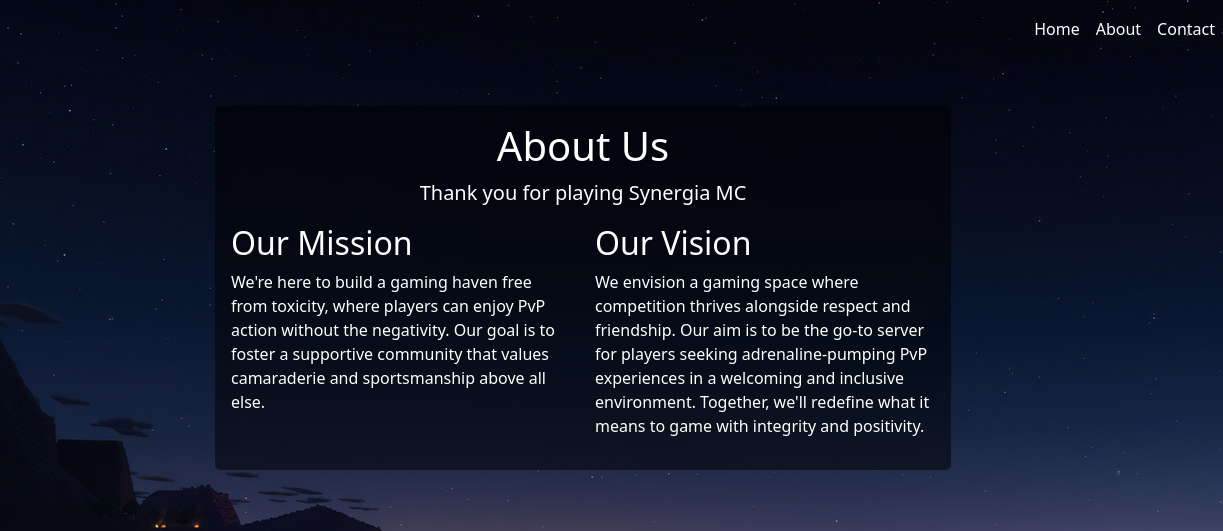
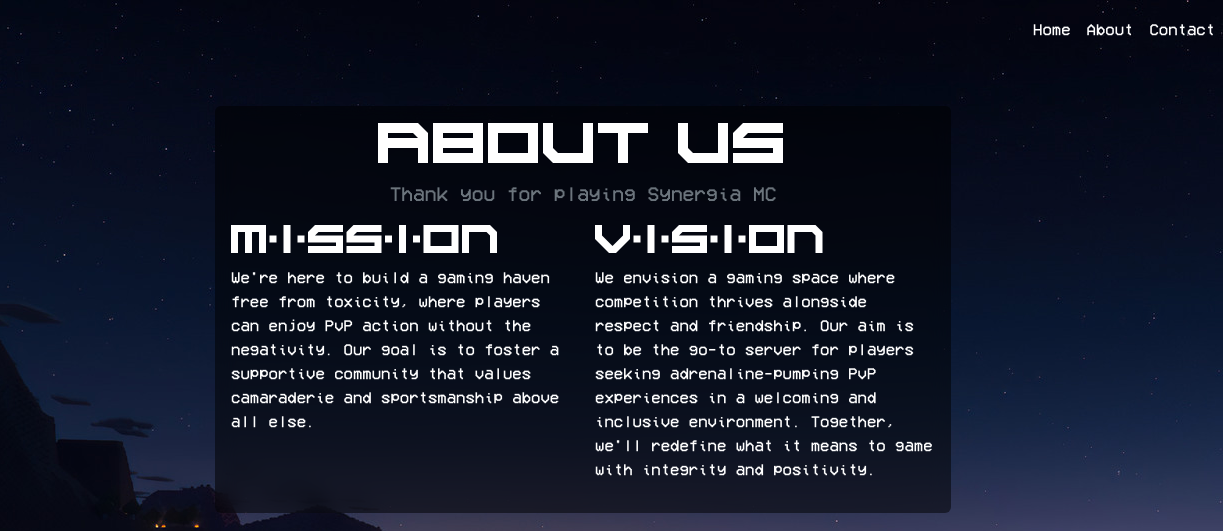
Before and after one commit to DebianCatt/SynergiaMC, a plain HTML site: page pages/about.html in a window 1280 px wide. Shown: the top 531 px of the page, 57-1280 px from the left. Drawn offline with Linux system fonts and the light colour scheme.

Commit message:
fonts go brrrr

```diff
--- a/css/style.css
+++ b/css/style.css
@@ -4,6 +4,25 @@
 
 }
 
+h1 {
+    font-family: 'ScifiAdv';
+    color: rgb(248, 212, 5);
+}
+
 .navbar-nav a{
     color:white;
+    font-family: 'Vcr';
 }
+
+
+/***** FONTS *****/
+
+@font-face {
+    font-family: 'ScifiAdv';
+    src: url(../fonts/ScifiAdv.otf);
+}
+
+@font-face {
+    font-family: 'Vcr';
+    src: url(../fonts/Vcr.ttf);
+}
--- a/pages/about.html
+++ b/pages/about.html
@@ -12,6 +12,14 @@
             backdrop-filter: blur(10px);
             border: none;
             color: white;
+        }
+
+        h3 {
+            font-family: 'ScifiAdv';
+        }
+
+        p {
+            font-family: 'Vcr';
         }
     </style>
 </head>
@@ -43,14 +51,14 @@
                 <div class="card">
                     <div class="card-body ">
                         <h1 class="card-title text-center">About Us</h1>
-                        <p class="lead text-center">Thank you for playing Synergia MC</p>
+                        <p class="lead text-center text-secondary">Thank you for playing Synergia MC</p>
                         <div class="row">
                             <div class="col-md-6">
-                                <h2>Our Mission</h2>
+                                <h3>Mission</h3>
                                 <p>We're here to build a gaming haven free from toxicity, where players can enjoy PvP action without the negativity. Our goal is to foster a supportive community that values camaraderie and sportsmanship above all else.</p>
                             </div>
                             <div class="col-md-6">
-                                <h2>Our Vision</h2>
+                                <h3>Vision</h3>
                                 <p>We envision a gaming space where competition thrives alongside respect and friendship. Our aim is to be the go-to server for players seeking adrenaline-pumping PvP experiences in a welcoming and inclusive environment. Together, we'll redefine what it means to game with integrity and positivity.</p>
                             </div>
                         </div>
```
Also changed, not shown: index.html (+6 -2 lines), fonts/ScifiAdv.otf (added), fonts/Vcr.ttf (added).
